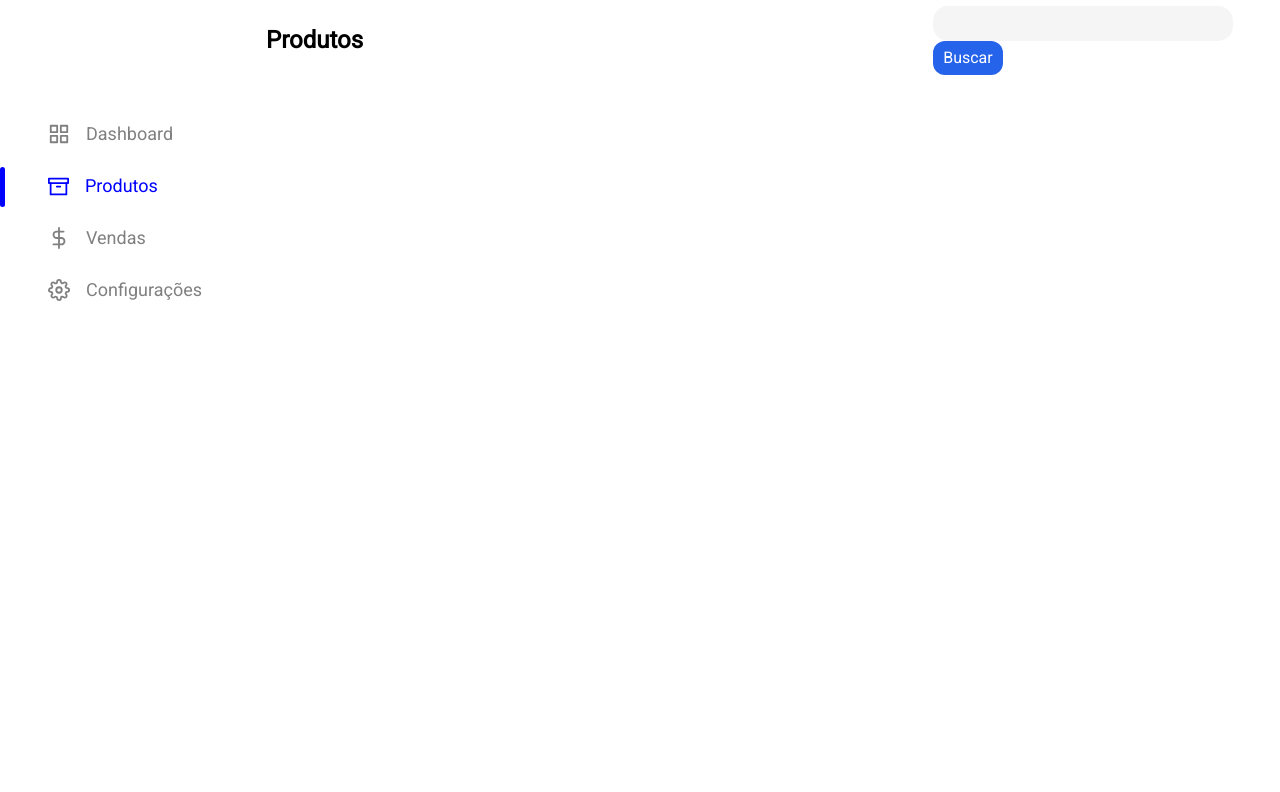
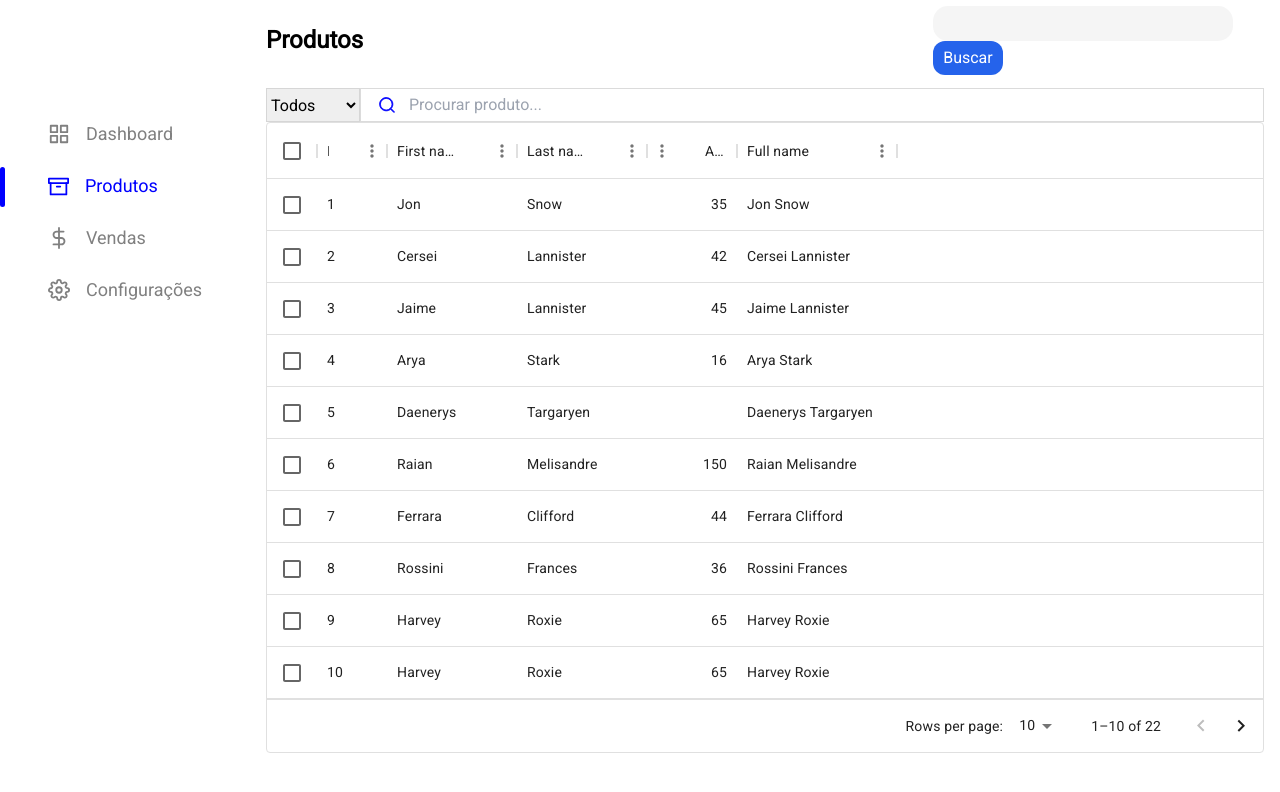
Before and after one commit to rayansilva9/sis, a Next.js app: page /produtos in a window 1280 px wide. Shown: the top 792 px of the page. Built offline with nearby package versions, Linux system fonts and the light colour scheme.

Commit message:
coding page produtos

```diff
--- a/package.json
+++ b/package.json
@@ -9,6 +9,11 @@
     "lint": "next lint"
   },
   "dependencies": {
+    "@emotion/react": "^11.11.1",
+    "@emotion/styled": "^11.11.0",
+    "@mui/material": "^5.13.5",
+    "@mui/x-data-grid": "^6.8.0",
+    "@radix-ui/react-select": "^1.2.2",
     "@types/node": "20.3.1",
     "@types/react": "18.2.12",
     "@types/react-dom": "18.2.5",
@@ -18,6 +23,7 @@
     "next": "13.4.6",
     "postcss": "8.4.24",
     "react": "18.2.0",
+    "react-apexcharts": "^1.4.0",
     "react-dom": "18.2.0",
     "react-icons": "^4.9.0",
     "tailwindcss": "3.3.2",
--- a/src/components/CardDashboardSmall.tsx
+++ b/src/components/CardDashboardSmall.tsx
@@ -1,12 +1,31 @@
+import { ImCodepen } from 'react-icons/im';
+import { IoTrendingUp } from 'react-icons/io5';
+
+
 type props = {
   width?: string
+  label: string
+  product: string
+  percent: number
 }
 
-const CardDashboardSmall = ({ width = '250px' }: props) => {
+const CardDashboardSmall = ({ width = '250px', label, percent, product }: props) => {
   return (
     <>
-      <div style={{ width: width, background:'#d7f2f87d', }} className="h-[200px] rounded-3xl">
-
+      <div style={{ width: width, background: 'white', border: '2px solid #cccccc89', }} className="h-[200px] rounded-3xl flex flex-col justify-between px-6 py-9">
+        <div className='flex gap-6'>
+          <div className='flex items-center py-[8px] px-[8px] rounded-[10px] bg-[#00bfff]' >
+            <ImCodepen style={{ fontSize: '22px', color: 'white', }} />
+          </div>
+          <div className="flex items-center gap-1">
+            <IoTrendingUp style={{ fontSize: '26px', }} />
+            <p>{percent}%</p>
+          </div>
+        </div>
+        <div>
+          <p className='text-2xl font-semibold'>{product}</p>
+          <p className='text-lg' >{label}</p>
+        </div>
       </div>
     </>
   );
--- a/src/components/CardDashboardXl.tsx
+++ b/src/components/CardDashboardXl.tsx
@@ -1,11 +1,55 @@
+import dynamic from 'next/dynamic'
+
 const CardDashboardXL = () => {
+  const Chart = dynamic(() => import('react-apexcharts'), { ssr: false })
+
+
+  const LineX = [{ name: 'preto', data: [12, 56, 23, 42] }, { name: 'macaco', data: [6, 34, 45, 2] }, { name: 'carvão', data: [32, 16, 33, 52] }]
+
   return (
     <>
-      <div style={{ background:'#d7f2f87d',}} className="w-[520px] h-[420px] rounded-3xl bg-green-600">
-
+      <div
+        style={{ background: '#d7f2f87d' }}
+        className="w-[520px] h-[420px] rounded-3xl bg-green-600 pt-9"
+      >
+        {typeof window !== 'undefined' && (
+          <Chart
+            options={{}}
+            series={LineX}
+          />
+        )}
       </div>
     </>
-  );
+  )
 }
 
-export default CardDashboardXL;
+export default CardDashboardXL
+
+
+
+{/* <Chart
+series={[44, 55, 67, 83]}
+options={{
+  chart: {
+    height: 400,
+    type: 'radialBar',
+  },
+  plotOptions: {
+    radialBar: {
+      dataLabels: {
+        name: {
+          fontSize:'22px',
+        },
+        value: {
+          fontSize:'15px',
+        },
+        total: {
+          show: true,
+          label: 'Total',
+
+        }
+      },
+    }
+  },labels:['Apples', 'Oranges', 'Bananas', 'Berries'],
+}}
+/> */}
--- a/src/pages/index.tsx
+++ b/src/pages/index.tsx
@@ -10,10 +10,10 @@ export default function Home() {
         style={{ width: 'calc(100vw - 250px) ', height: '100vh', marginLeft: '250px' }}
       >
         <div className="w-full flex gap-5">
-          <CardDashboardSmall />
-          <CardDashboardSmall />
-          <CardDashboardSmall />
-          <CardDashboardSmall />
+          <CardDashboardSmall product='XXXXX' percent={0.4} label='Mais Vendidos' />
+          <CardDashboardSmall product='XXXXX' percent={3.1} label='' />
+          <CardDashboardSmall product='XXXXX' percent={1.4} label='' />
+          <CardDashboardSmall product='XXXXX' percent={6.5} label='' />
         </div>
         <div className="w-full mt-5 flex gap-5">
           <div className="flex flex-col gap-5">
--- a/src/pages/produtos/index.tsx
+++ b/src/pages/produtos/index.tsx
@@ -1,9 +1,128 @@
+import React, { useState } from 'react'
+import { CiSearch } from 'react-icons/ci'
+
+import { DataGrid, GridColDef, GridRowId, GridValueGetterParams } from '@mui/x-data-grid'
+
 const Produtos = () => {
+  const [select, setSelect] = useState<number | string>(0)
+
+  const columns: GridColDef[] = [
+    { field: 'id', headerName: 'ID', width: 70 },
+    { field: 'firstName', headerName: 'First name', width: 130 },
+    { field: 'lastName', headerName: 'Last name', width: 130 },
+    {
+      field: 'age',
+      headerName: 'Age',
+      type: 'number',
+      width: 90
+    },
+    {
+      field: 'fullName',
+      headerName: 'Full name',
+      description: 'This column has a value getter and is not sortable.',
+      sortable: false,
+      width: 160,
+      valueGetter: (params: GridValueGetterParams) =>
+        `${params.row.firstName || ''} ${params.row.lastName || ''}`
+    }
+  ]
+
+  const rows = [
+    { id: 1, lastName: 'Snow', firstName: 'Jon', age: 35 },
+    { id: 2, lastName: 'Lannister', firstName: 'Cersei', age: 42 },
+    { id: 3, lastName: 'Lannister', firstName: 'Jaime', age: 45 },
+    { id: 4, lastName: 'Stark', firstName: 'Arya', age: 16 },
+    { id: 5, lastName: 'Targaryen', firstName: 'Daenerys', age: null },
+    { id: 6, lastName: 'Melisandre', firstName: 'Raian', age: 150 },
+    { id: 7, lastName: 'Clifford', firstName: 'Ferrara', age: 44 },
+    { id: 8, lastName: 'Frances', firstName: 'Rossini', age: 36 },
+    { id: 9, lastName: 'Roxie', firstName: 'Harvey', age: 65 },
+    { id: 10, lastName: 'Roxie', firstName: 'Harvey', age: 65 },
+    { id: 11, lastName: 'Roxie', firstName: 'Harvey', age: 65 },
+    { id: 12, lastName: 'Roxie', firstName: 'Harvey', age: 65 },
+    { id: 13, lastName: 'Roxie', firstName: 'Harvey', age: 65 },
+    { id: 14, lastName: 'Roxie', firstName: 'Harvey', age: 65 },
+    { id: 15, lastName: 'Roxie', firstName: 'Harvey', age: 65 },
+    { id: 16, lastName: 'Roxie', firstName: 'Harvey', age: 65 },
+    { id: 17, lastName: 'Roxie', firstName: 'Harvey', age: 65 },
+    { id: 18, lastName: 'Roxie', firstName: 'Harvey', age: 65 },
+    { id: 19, lastName: 'Roxie', firstName: 'Harvey', age: 65 },
+    { id: 20, lastName: 'Roxie', firstName: 'Harvey', age: 65 },
+    { id: 21, lastName: 'Roxie', firstName: 'Harvey', age: 65 },
+    { id: 22, lastName: 'Roxie', firstName: 'Harvey', age: 65 }
+  ]
+
+  const [find, setFind] = useState<string>('')
+  const [alternate, setAlternate] = useState<object[]>([])
+
+  const [rowSelect, setRowSelect] = useState<GridRowId[]>([])
+
+  function FindProduct() {
+    if (find == '') {
+      setAlternate([])
+    }
+    const result = rows.filter(
+      w =>
+        w.firstName.toLowerCase().includes(find.toLowerCase()) ||
+        w.lastName.toLowerCase().includes(find.toLowerCase())
+    )
+    setAlternate(result)
+  }
+
   return (
     <>
-      <p>asdasdasd</p>
+      <div
+        className="py-2 px-4"
+        style={{ width: 'calc(100vw - 250px) ', height: '100vh', marginLeft: '250px' }}
+      >
+        <div className="w-full flex">
+          <div className="w-[100px]">
+            <select
+              style={{ height: '100%', border: '1px solid #ccccccb1' }}
+              value={select}
+              onChange={({ target }) => {
+                setSelect(target.value)
+              }}
+            >
+              <option value="todos">Todos</option>
+              <option value="Bahia">Bahia</option>
+              <option value="São Paulo">São Paulo</option>
+            </select>
+          </div>
+          <div
+            style={{ border: '1px solid #ccccccb1' }}
+            className="flex gap-2 items-center px-4 w-full"
+          >
+            <CiSearch style={{ fontSize: '20px', color: 'blue', strokeWidth: 1 }} />
+            <input
+              type="text"
+              onChange={({ target }) => {
+                setFind(target.value), FindProduct()
+              }}
+              style={{ padding: '4px 4px', flex: 1, outline: 'none' }}
+              placeholder="Procurar produto..."
+            />
+          </div>
+        </div>
+        <div style={{ flex: 1, width: '100%' }}>
+          <DataGrid
+            rows={find != '' ? alternate : rows}
+            onRowSelectionModelChange={rowSelectionModel => {
+              setRowSelect(rowSelectionModel)
+            }}
+            columns={columns}
+            initialState={{
+              pagination: {
+                paginationModel: { page: 0, pageSize: 10 }
+              }
+            }}
+            pageSizeOptions={[5, 10, 50]}
+            checkboxSelection
+          />
+        </div>
+      </div>
     </>
-  );
+  )
 }
 
-export default Produtos;
+export default Produtos
--- a/src/styles/globals.css
+++ b/src/styles/globals.css
@@ -2,8 +2,14 @@
 @tailwind components;
 @tailwind utilities;
 
-*{
+* {
   margin: 0;
   padding: 0;
   box-sizing: border-box;
 }
+
+
+/* reset */
+button {
+  all: unset;
+}
```
Also changed, not shown: 1 other file (tests, documents, lock files or other folders).
